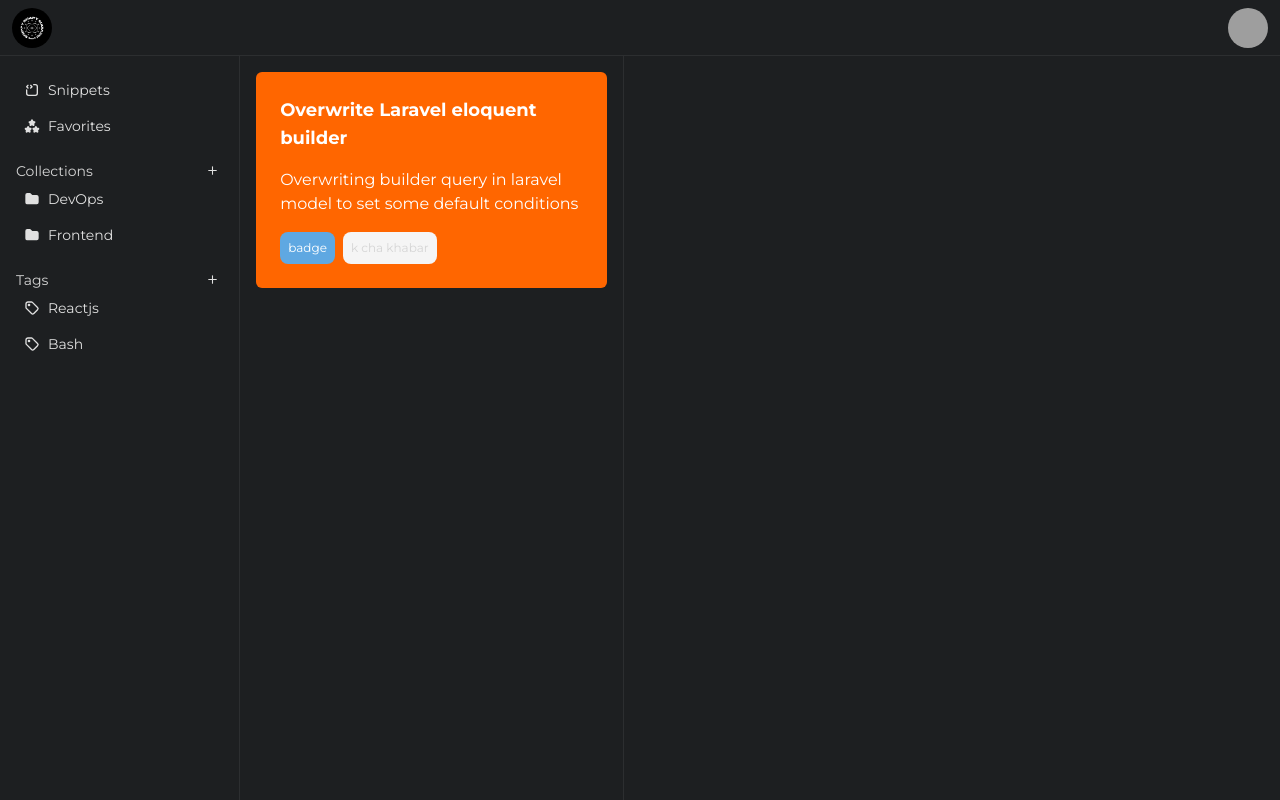
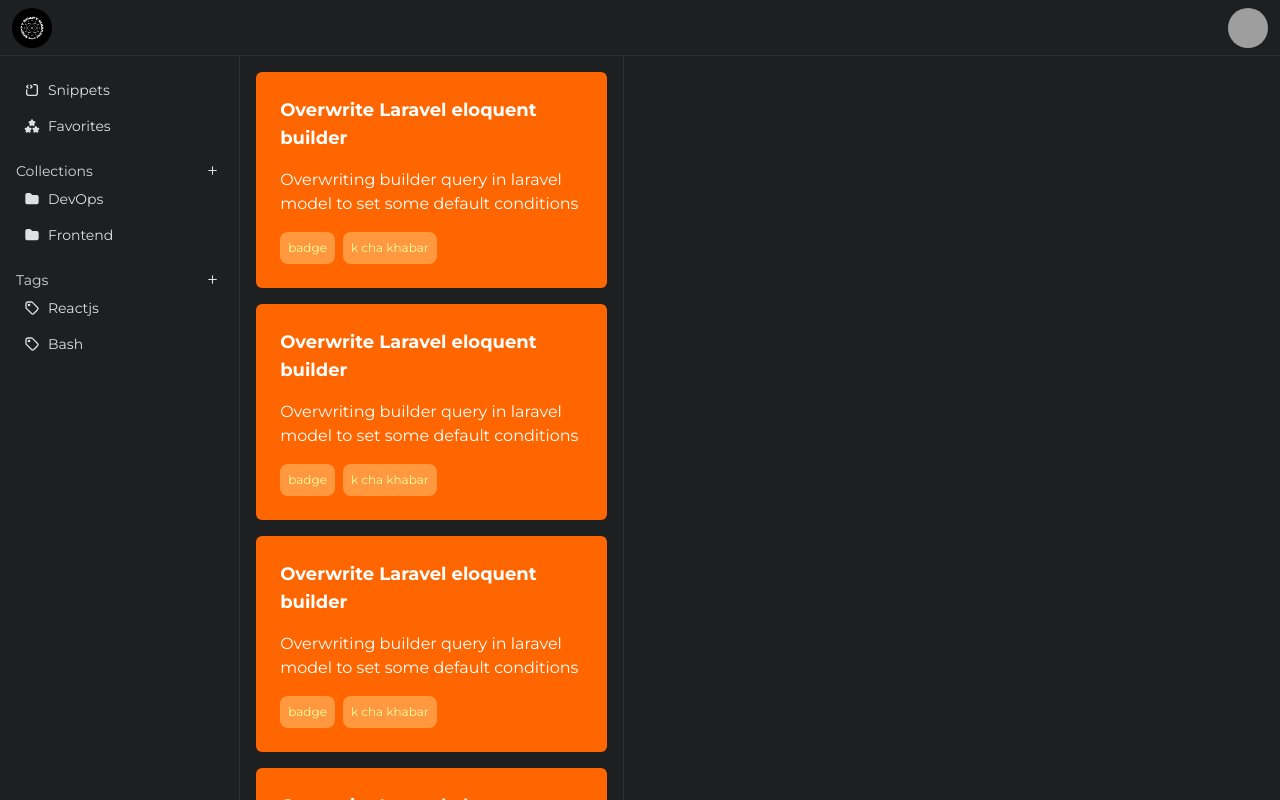
Before and after one commit to shivajichalise/snippysnapysuu, a React (Vite) app in the folder frontend/: page / in a window 1280 px wide. Built offline with nearby package versions, Linux system fonts and the light colour scheme; grey boxes are pictures that could not be loaded; a web font is replaced by a local one.

Commit message:
making few changes (forgot exactly what I did)

```diff
--- a/frontend/src/components/Badge.tsx
+++ b/frontend/src/components/Badge.tsx
@@ -1,19 +1,29 @@
-const Badge = ({ text, type }: BadgeProps) => {
-  const typeToColor = {
-    primary: "bg-primary",
-    secondary: "bg-secondary",
-    accent: "bg-accent",
-    info: "bg-info",
-    warning: "bg-warning",
-    error: "bg-error",
-    neutral: "bg-neutral",
+const Badge = ({ text, type, rounded }: BadgeProps) => {
+  const shapeClass = rounded ? "rounded-lg" : ""
+
+  const backgroundColor = {
+    primary: "bg-primary-200",
+    secondary: "bg-secondary-200",
+    accent: "bg-accent-200",
+    success: "bg-success-200",
+    error: "bg-error-200",
+    info: "bg-info-200",
+    warning: "bg-warning-200",
   }
 
-  const backgroundColor = typeToColor[type] || "bg-neutral-300"
+  const textColor = {
+    primary: "text-primary-100",
+    secondary: "text-secondary-100",
+    accent: "text-accent-100",
+    success: "text-success-100",
+    error: "text-error-100",
+    info: "text-info-100",
+    warning: "text-warning-100",
+  }
 
   return (
     <span
-      className={`${backgroundColor} text-${type}-200 w-fit rounded-lg p-2 text-xs`}
+      className={`w-fit p-2 text-xs ${backgroundColor[type]} ${textColor[type]} ${shapeClass}`}
     >
       {text}
     </span>
--- a/frontend/src/components/Card.tsx
+++ b/frontend/src/components/Card.tsx
@@ -2,7 +2,7 @@
 
 const Card = () => {
   return (
-    <div className='bg-primary-300 w-full rounded-md p-4 text-white'>
+    <div className='bg-primary-300 w-full cursor-pointer rounded-md p-4 text-white hover:mb-[5px] hover:mt-[-5px]'>
       <div className='p-2 text-lg font-bold'>
         Overwrite Laravel eloquent builder
       </div>
@@ -11,8 +11,8 @@
         conditions
       </div>
       <div className='flex gap-2 p-2'>
-        <Badge text='badge' type='info' />
-        <Badge text='k cha khabar' type='accent' />
+        <Badge text='badge' type='primary' rounded />
+        <Badge text='k cha khabar' type='primary' rounded />
       </div>
     </div>
   )
--- a/frontend/src/components/LeftContent.tsx
+++ b/frontend/src/components/LeftContent.tsx
@@ -2,7 +2,11 @@
 
 const LeftContent = () => {
   return (
-    <div className='border-200 h-full w-96 border-r p-4'>
+    <div className='border-200 flex h-[calc(100vh-3.5rem)] w-96 flex-col gap-4 overflow-y-scroll border-r p-4'>
+      <Card />
+      <Card />
+      <Card />
+      <Card />
       <Card />
     </div>
   )
--- a/frontend/src/components/Sidebar.tsx
+++ b/frontend/src/components/Sidebar.tsx
@@ -10,7 +10,7 @@
 
 const Sidebar = () => {
   return (
-    <div className='bg-300 border-200 flex h-[calc(100vh-(3.5rem))] w-56 flex-col overflow-y-auto border-r p-4 md:w-72'>
+    <div className='flex h-[calc(100vh-(3.5rem))] w-56 flex-col overflow-y-auto border-r border-200 bg-300 p-4 md:w-72'>
       <div className='mb-4'>
         <Anchor
           to='https://instagram.com'
@@ -25,7 +25,7 @@
       </div>
       <div className='mb-4'>
         <div className='flex items-center justify-between'>
-          <label className='text-accent-200 text-sm'>Collections</label>
+          <label className='text-sm text-accent-200'>Collections</label>
           <Button type='primary' onClick={() => console.log("new collectin")}>
             <IconPlus size={13} />
           </Button>
@@ -43,7 +43,7 @@
       </div>
       <div className='mb-4'>
         <div className='flex items-center justify-between'>
-          <label className='text-accent-200 text-sm'>Tags</label>
+          <label className='text-sm text-accent-200'>Tags</label>
           <Button type='primary' onClick={() => console.log("new collectin")}>
             <IconPlus size={13} />
           </Button>
--- a/frontend/src/types/BadgeProps.ts
+++ b/frontend/src/types/BadgeProps.ts
@@ -1,11 +1,5 @@
 interface BadgeProps {
   text: string
-  type:
-    | "primary"
-    | "secondary"
-    | "accent"
-    | "warning"
-    | "error"
-    | "info"
-    | "neutral"
+  type: string
+  rounded?: boolean
 }
--- a/frontend/tailwind.config.js
+++ b/frontend/tailwind.config.js
@@ -9,38 +9,38 @@
         200: "#2C2E30",
         300: "#1D1F21",
 
-        primary: "#FFFFA1",
+        "primary-100": "#FFFFA1",
         "primary-200": "#FF983F",
         "primary-300": "#FF6600",
 
-        secondary: "#474A4C",
+        "secondary-100": "#474A4C",
         "secondary-200": "#2C2E30",
         "secondary-300": "#1D1F21",
 
-        accent: "#F5F5F5",
+        "accent-100": "#F5F5F5",
         "accent-200": "#D5D5D5",
         "accent-300": "#929292",
 
-        neutral: "#444648",
+        "neutral-100": "#444648",
         "neutral-200": "#2C2E30",
         "neutral-300": "#1D1F21",
 
-        text: "#FFFFFF",
+        "text-100": "#FFFFFF",
         "text-200": "#E0E0E0",
         "text-300": "#C0C0C0",
 
         // Info Colors
-        info: "#5fa8e2",
+        "info-100": "#5fa8e2",
         "info-200": "#3498db",
         "info-300": "#1d6fa5",
 
         // Error Colors
-        error: "#e74c3c",
+        "error-100": "#e74c3c",
         "error-200": "#ea6554",
         "error-300": "#9f3627",
 
         // Warning Colors
-        warning: "#f7b656",
+        "warning-100": "#f7b656",
         "warning-200": "#f39c12",
         "warning-300": "#c17f0e",
 
```
